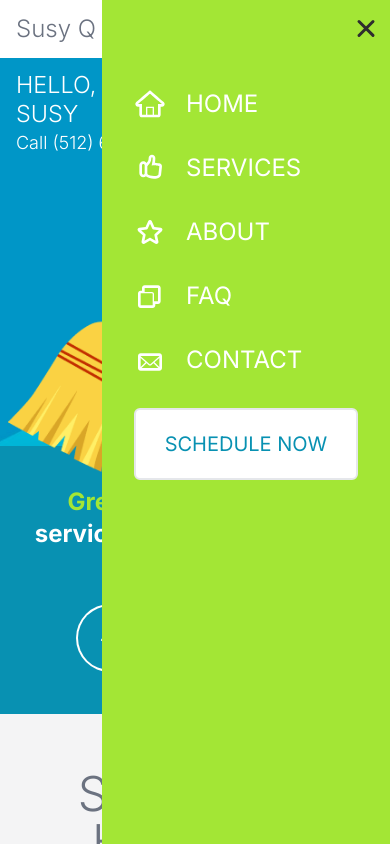
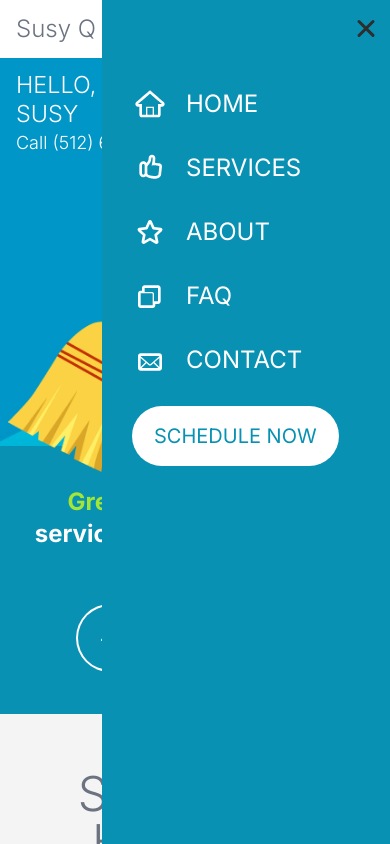
Before and after one commit to oscar-ct/susyq, a Next.js app: page / in a window 390 px wide. Both pictures are taken after a click on the button 367 px from the left and 30 px from the top of the page. Shown: the top 844 px of the page. Built offline with nearby package versions, Linux system fonts and the light colour scheme.

Commit message:
update mobile nav pending changes

```diff
--- a/src/components/NavbarMobile.jsx
+++ b/src/components/NavbarMobile.jsx
@@ -42,8 +42,8 @@ const NavbarMobile = () => {
             ref={containerRef}
             className={"w-72"}
         >
-            <motion.div className={`fixed top-0 right-0 bottom-0 w-72 bg-lime-400`} variants={sidebar} />
-            <NavbarMobileMenu/>
+            <motion.div className={`fixed top-0 right-0 bottom-0 w-72 bg-cyan-600`} variants={sidebar} />
+            <NavbarMobileMenu toggle={() => toggleOpen()}/>
             <NavbarMobileMenuToggle toggle={() => toggleOpen()} />
         </motion.nav>
     );
--- a/src/components/NavbarMobileMenu.jsx
+++ b/src/components/NavbarMobileMenu.jsx
@@ -1,8 +1,11 @@
 import { motion } from "framer-motion";
 import NavbarMobileMenuItem from "@/components/NavbarMobileMenuItem";
 import {TiHomeOutline, TiMail, TiStarOutline, TiTabsOutline, TiThumbsUp} from "react-icons/ti";
+import CustomButton from "@/components/CustomButton";
+import {useParams, useRouter} from "next/navigation";
+import {useEffect, useState} from "react";
 
-const NavbarMobileMenu = () => {
+const NavbarMobileMenu = ({toggle}) => {
 
     const variants = {
         open: {
@@ -13,42 +16,66 @@ const NavbarMobileMenu = () => {
         }
     };
     const iconSize = 32;
+
+    const params = useParams();
+    const router = useRouter();
+
+    const navigate = () => {
+        router.push("/schedule");
+    };
+
+    // const [hash, setHash] = useState("")
+    //
+    //
+    // useEffect(() => {
+    //     if (window.location.hash === `#${hash}`) {
+    //         const element = document.getElementById(hash);
+    //         if (element) {
+    //             element.scrollIntoView({ behavior: 'smooth', block: "center"});
+    //         }
+    //     }
+    // }, [params, hash]);
+    //
+
+
     return (
         <motion.ul className={"z-50 p-8 absolute top-14 w-72"} variants={variants}>
-            <NavbarMobileMenuItem>
+            <NavbarMobileMenuItem id={"home"} toggle={toggle}>
                 <div className={"mr-5"}>
                     <TiHomeOutline size={iconSize}/>
                 </div>
                 <span className={"text-2xl uppercase"}>Home</span>
             </NavbarMobileMenuItem>
-            <NavbarMobileMenuItem>
+            <NavbarMobileMenuItem id={"services"} toggle={toggle}>
                 <div className={"mr-5"}>
                     <TiThumbsUp size={iconSize}/>
                 </div>
                 <span className={"text-2xl uppercase"}>Services</span>
             </NavbarMobileMenuItem>
-            <NavbarMobileMenuItem>
+            <NavbarMobileMenuItem id={"about"} toggle={toggle}>
                 <div className={"mr-5"}>
                     <TiStarOutline size={iconSize}/>
                 </div>
                 <span className={"text-2xl uppercase"}>About</span>
             </NavbarMobileMenuItem>
-            <NavbarMobileMenuItem>
+            <NavbarMobileMenuItem id={"faq"} toggle={toggle}>
                 <div className={"mr-5"}>
                     <TiTabsOutline size={iconSize}/>
                 </div>
                 <span className={"text-2xl uppercase"}>FAQ</span>
             </NavbarMobileMenuItem>
-            <NavbarMobileMenuItem>
+            <NavbarMobileMenuItem id={"contact"} toggle={toggle}>
                 <div className={"mr-5"}>
                     <TiMail size={iconSize}/>
                 </div>
                 <span className={"text-2xl uppercase"}>Contact</span>
             </NavbarMobileMenuItem>
-            <NavbarMobileMenuItem textColorClass={"text-cyan-600"}>
-                <button className={"text-xl w-full bg-white flex items-center justify-center uppercase rounded-md border-2 p-5 truncate"}>
-                    <span className={""}>Schedule Now</span>
-                </button>
+            <NavbarMobileMenuItem toggle={toggle}>
+                <CustomButton customClass={"h-14 bg-white"} onClick={navigate}>
+                    <div className={"text-xl flex items-center uppercase truncate"}>
+                        <span className={"text-cyan-600"}>Schedule Now</span>
+                    </div>
+                </CustomButton>
             </NavbarMobileMenuItem>
         </motion.ul>
     );
--- a/src/components/NavbarMobileMenuItem.jsx
+++ b/src/components/NavbarMobileMenuItem.jsx
@@ -1,6 +1,7 @@
 import { motion } from "framer-motion";
 
-const NavbarMobileMenuItem = ({ children, textColorClass = "text-white"}) => {
+
+const NavbarMobileMenuItem = ({ children, textColorClass = "text-white", id, toggle}) => {
     const variants = {
         open: {
             y: 0,
@@ -17,20 +18,25 @@ const NavbarMobileMenuItem = ({ children, textColorClass = "text-white"}) => {
             }
         }
     };
-    // const colors = ["#FF008C", "#D309E1", "#9C1AFF", "#7700FF", "#4400FF"];
-    //
-    // const style = { border: `2px solid ${colors[i]}` };
+
+
+    const handleScroll = () => {
+        const element = document.getElementById(id);
+        if (element) {
+            element.scrollIntoView({ behavior: 'smooth', block: "center"});
+        }
+        toggle();
+    };
 
     return (
         <motion.li
-            className={`pb-8 flex items-center cursor-pointer ${textColorClass}`}
+            onClick={handleScroll}
+            className={`mb-8 flex items-center cursor-pointer ${textColorClass}`}
             variants={variants}
             whileHover={{ scale: 1.1 }}
             whileTap={{ scale: 0.95 }}
         >
             {children}
-            {/*<div className="w-10 h-10 rounded-full flex mr-5" style={style} />*/}
-            {/*<div className="rounded-md w-40 h-5" style={style} />*/}
 
         </motion.li>
     );
```
